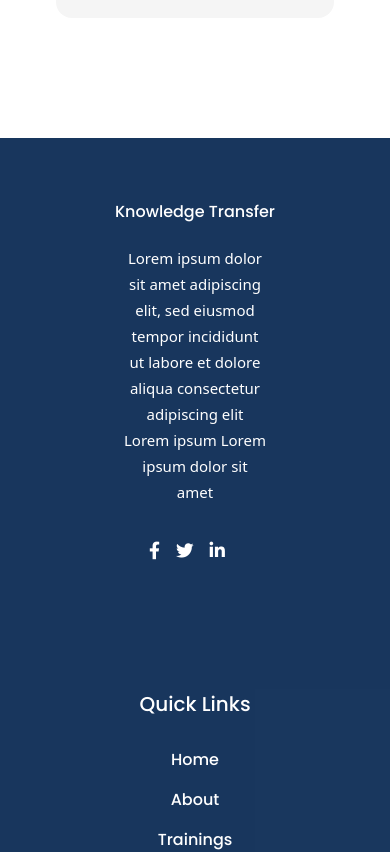
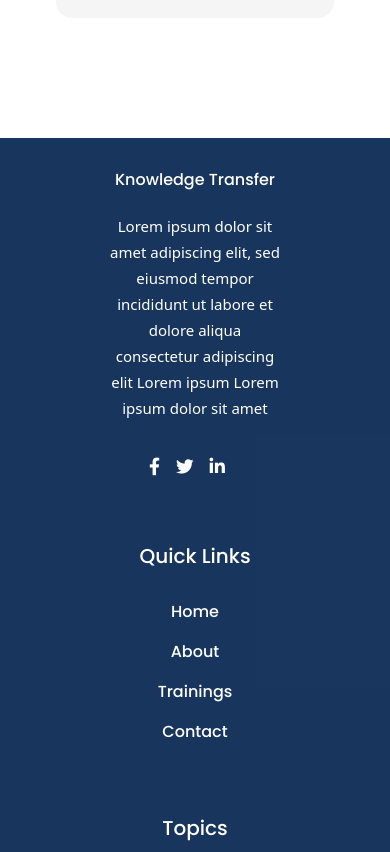
Before and after one commit to MuskanGarg24/Landing-Page, a React (Create React App) app: page / in a window 390 px wide. Shown: the part 7440-8292 px from the top of the page. Built offline with nearby package versions, Linux system fonts and the light colour scheme.

Commit message:
footer padding reset

```diff
--- a/src/components/Footer/Footer.css
+++ b/src/components/Footer/Footer.css
@@ -62,12 +62,25 @@
 }
 
 
-@media screen and (max-width: 770px) {
+@media screen and (max-width: 1024px) {
     .footer-column{
         text-align: center;
+        padding: 2rem;
     }
     .footer p{
         width: 50%;
         margin: 1.5rem auto 1.5rem auto;
     }
 }
+
+
+@media screen and (max-width: 600px) {
+    .footer-column{
+        text-align: center;
+        padding: 2rem;
+    }
+    .footer p{
+        width: 50%;
+        margin: 1.5rem auto 1.5rem auto;
+    }
+}
```
